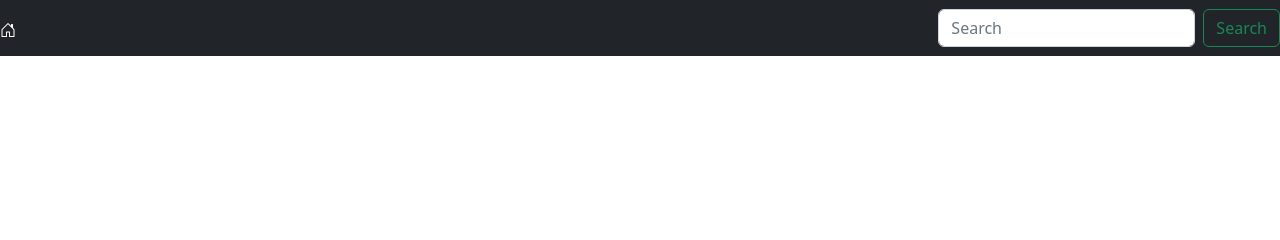
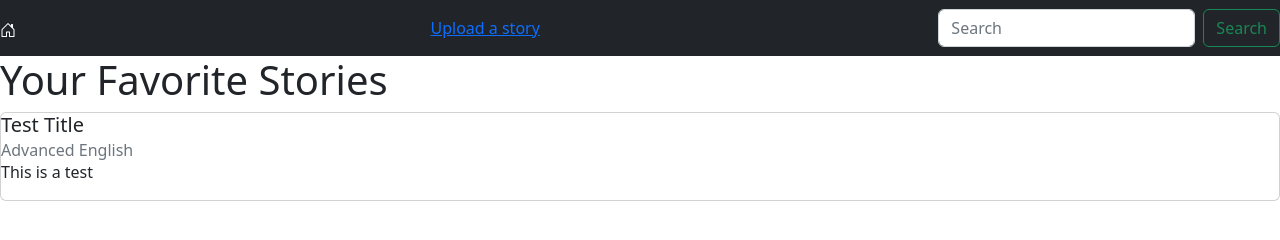
Before and after one commit to ProjectSkyapple/language-learner, a website: page index 2.html in a window 1280 px wide. Drawn offline with nearby package versions, Linux system fonts and the light colour scheme.

Commit message:
added
added for you page

```diff
--- a/index 2.html
+++ b/index 2.html
@@ -5,6 +5,7 @@
   <meta http-equiv="X-UA-Compatible" content="IE=edge">
   <meta name="viewport" content="width=device-width, initial-scale=1.0">
   <link rel="stylesheet" href="node_modules/bootstrap/dist/css/bootstrap.css">
+  <script src="saved-stories.js"></script>
   <title>For You</title>
 </head>
 <body>
@@ -12,12 +13,14 @@
     <a class="navbar-brand" href="index.html"><svg xmlns="http://www.w3.org/2000/svg" width="16" height="16" fill="currentColor" class="bi bi-house-door" viewBox="0 0 16 16">
       <path d="M8.354 1.146a.5.5 0 0 0-.708 0l-6 6A.5.5 0 0 0 1.5 7.5v7a.5.5 0 0 0 .5.5h4.5a.5.5 0 0 0 .5-.5v-4h2v4a.5.5 0 0 0 .5.5H14a.5.5 0 0 0 .5-.5v-7a.5.5 0 0 0-.146-.354L13 5.793V2.5a.5.5 0 0 0-.5-.5h-1a.5.5 0 0 0-.5.5v1.293L8.354 1.146ZM2.5 14V7.707l5.5-5.5 5.5 5.5V14H10v-4a.5.5 0 0 0-.5-.5h-3a.5.5 0 0 0-.5.5v4H2.5Z"/>
     </svg></a>
-    <a class="nav-link active" href="upload-page.html">Upload a story</a>
+    <a class="nav-item" href="upload-page.html">Upload a story</a>
     <form class="d-flex">
       <input class="form-control me-2" type="search" placeholder="Search" aria-label="Search">
       <button class="btn btn-outline-success" type="button" id="search-submit-btn">Search</button>
     </form>
 </nav>
 
+<h1>Your Favorite Stories</h1>
+
 </body>
 </html>
--- /dev/null
+++ b/saved-stories.js
@@ -0,0 +1,29 @@
+window.addEventListener('load', () => {
+    createCard('Test Title', 'English', 'Advanced', 'This is a test');
+})
+
+function createCard(name, language, level, contentPreview){
+
+    const card = document.createElement('div');
+    card.className = 'card';
+    card.setAttribute('width', '18rem');
+
+    const cardBody = document.createElement('div');
+    const cardTitle = document.createElement('h5');
+    cardTitle.textContent = name;
+    const cardSubtitle = document.createElement('h6');
+    cardSubtitle.className = 'card-subtitle mb2 text-muted';
+    cardSubtitle.textContent = `${level} ${language}`;
+
+    const cardText = document.createElement('p');
+    cardText.textContent = contentPreview;
+
+    cardBody.appendChild(cardTitle);
+    cardBody.appendChild(cardSubtitle);
+    cardBody.appendChild(cardText);
+    card.appendChild(cardBody);
+
+    document.body.appendChild(card);
+
+    console.log('card created');
+}
```
Also changed, not shown: business.html (deleted, +0 -44 lines).
